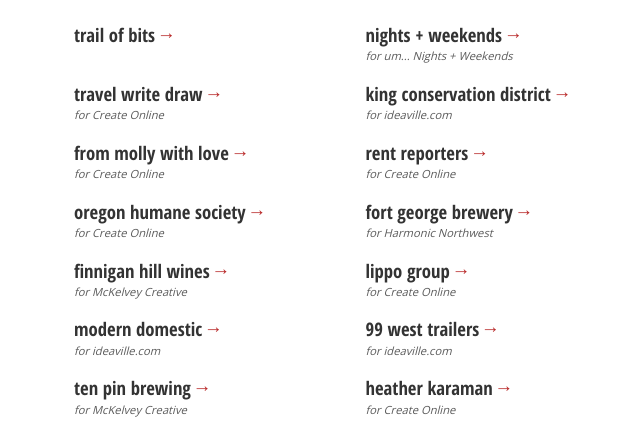
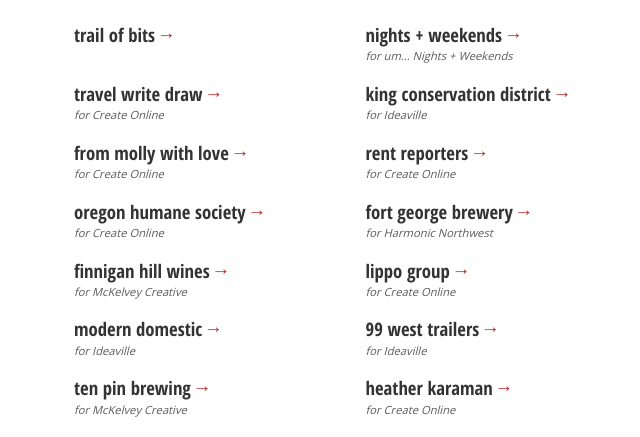
Before and after one commit to rniswonger/rniswonger.github.io, a Jekyll site: the page built from index.html, in a window 1280 px wide. Shown: the part 246-683 px from the top of the page, without its empty margins (291-931 px from the left). Built offline with Jekyll 4.4.1, drawn with Linux system fonts in a browser that asks for light colours; nearby versions of some CDN libraries.

Commit message:
Update Ideaville links

```diff
--- a/index.html
+++ b/index.html
@@ -27,7 +27,7 @@
     <li>
       <h3><a href="http://kingcd.org/" target="_blank">King Conservation District</a></h3>
       <div class="details">
-        <div class="for">for <a target="_blank" href="http://ideaville.com/">ideaville.com</a></div>
+        <div class="for">for <a target="_blank" href="http://ideaville.com/">Ideaville</a></div>
       </div>
     </li>
     <li>
@@ -69,13 +69,13 @@
     <li>
       <h3><a href="http://moderndomesticpdx.com/" target="_blank">Modern Domestic</a></h3>
       <div class="details">
-        <div class="for">for <a target="_blank" href="http://ideaville.com/">ideaville.com</a></div>
+        <div class="for">for <a target="_blank" href="http://ideaville.com/">Ideaville</a></div>
       </div>
     </li>
     <li>
       <h3><a href="http://www.99westtrailers.com/" target="_blank">99 West Trailers</a></h3>
       <div class="details">
-        <div class="for">for <a target="_blank" href="http://ideaville.com/">ideaville.com</a></div>
+        <div class="for">for <a target="_blank" href="http://ideaville.com/">Ideaville</a></div>
       </div>
     </li>
     <li>
```
